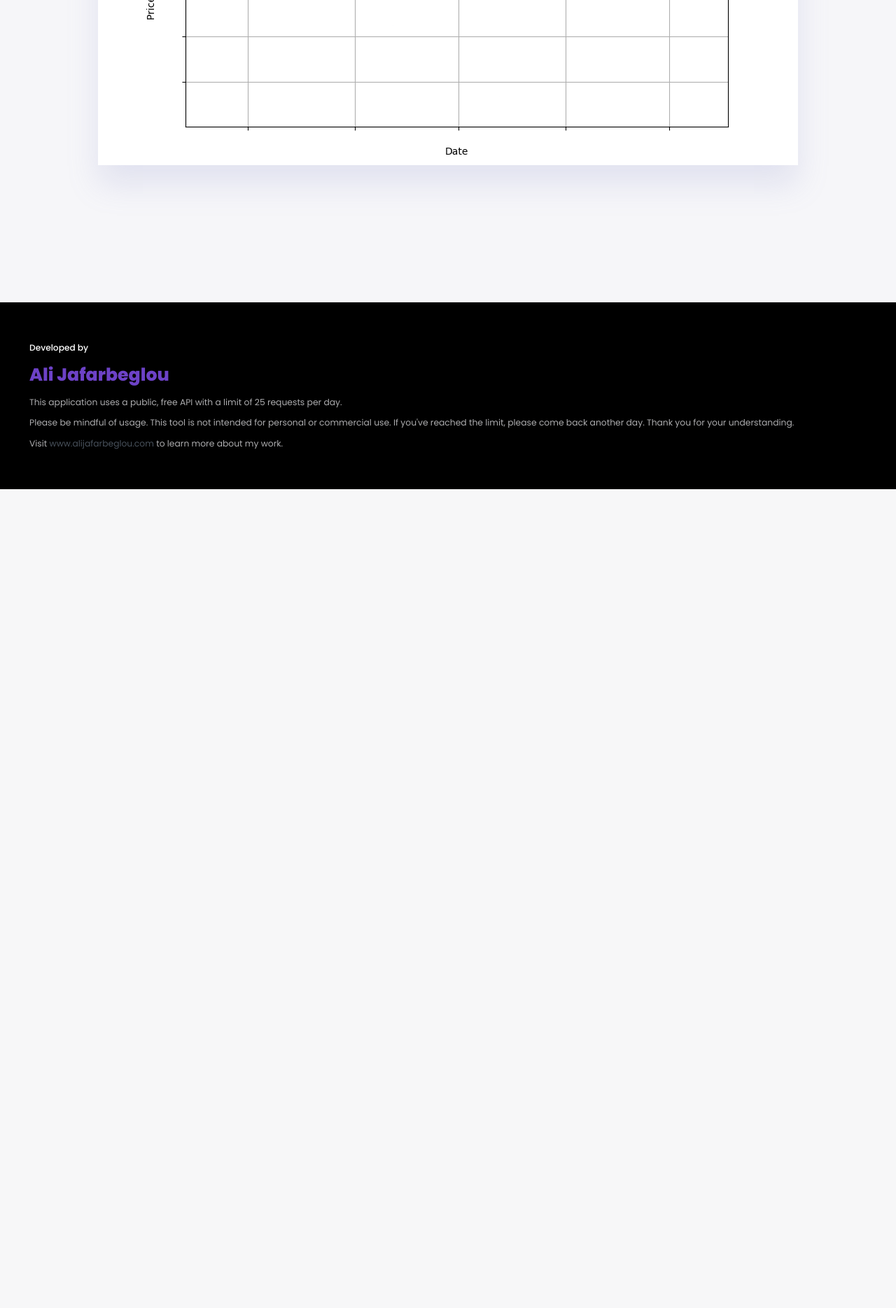
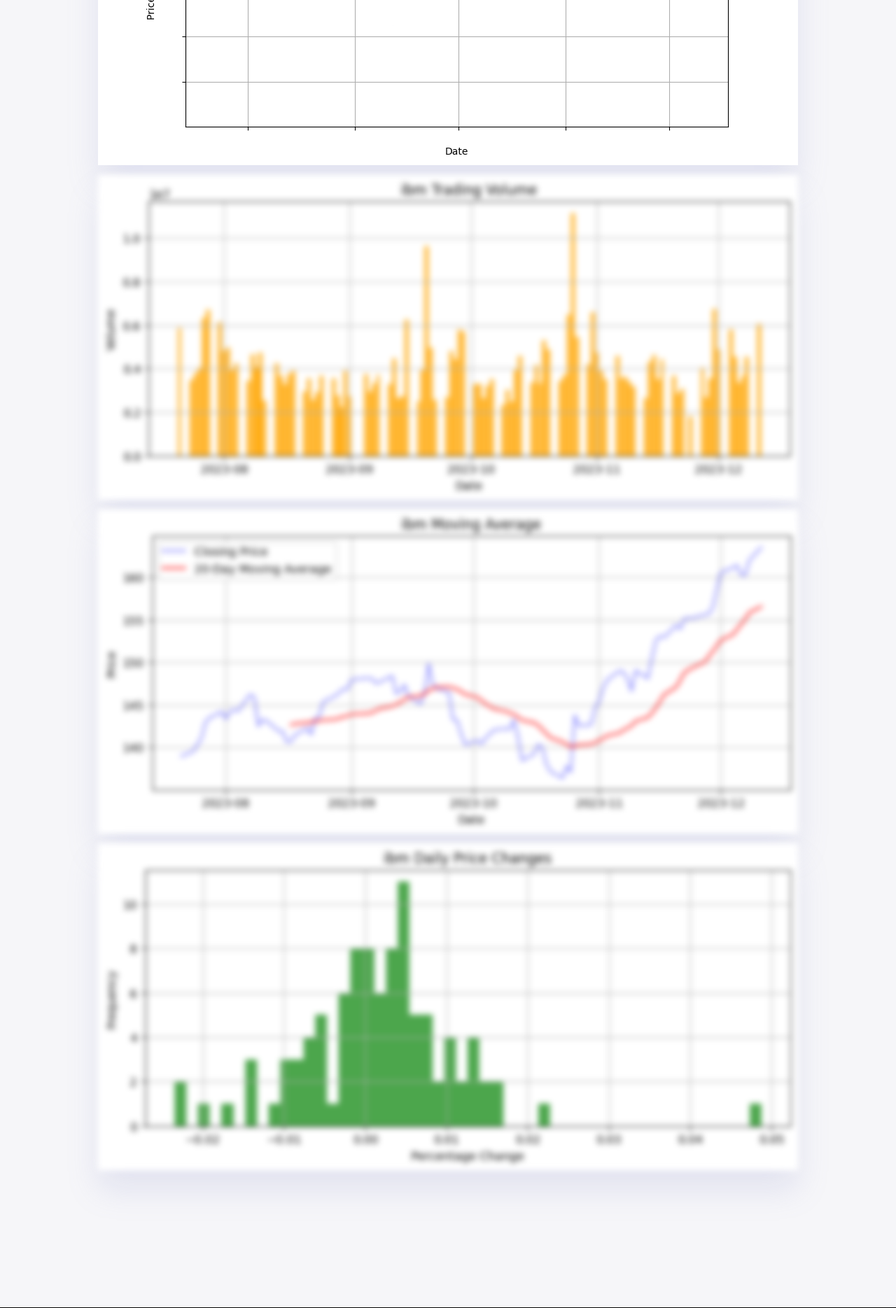
Before and after one commit to zilogfa/stock_api_alpha, a Flask app: page / in a window 1280 px wide. Shown: the part 1215-3084 px from the top of the page at 70% size. Before the commit the page ends 1914 px from the top, so only its background shows below. Run offline with Flask 3, Linux system fonts and the light colour scheme.

Commit message:
Ready to publish

```diff
--- a/static/css/styles.css
+++ b/static/css/styles.css
@@ -176,7 +176,7 @@
 }
 
 .img-blur{
-    filter: blur(0.5);
+    filter: blur(4px);
 }
 
 #result img:hover{
--- a/templates/index.html
+++ b/templates/index.html
@@ -17,7 +17,10 @@
         <p><span>std_dev:</span> <span>---</span></p>
         <p><span>Latest:</span> <span>---</span></p>
     </div>
-    <img src="../static/images/raw_.png">
+    <img  src="../static/images/raw_.png">
+    <img class="img-blur" src="../static/images/raw_2.png">
+    <img class="img-blur" src="../static/images/raw_3.png">
+    <img class="img-blur" src="../static/images/raw_4.png">
 </div>
 
 
```
Also changed, not shown: static/images/raw_2.png (added), static/images/raw_3.png (added), static/images/raw_4.png (added).
